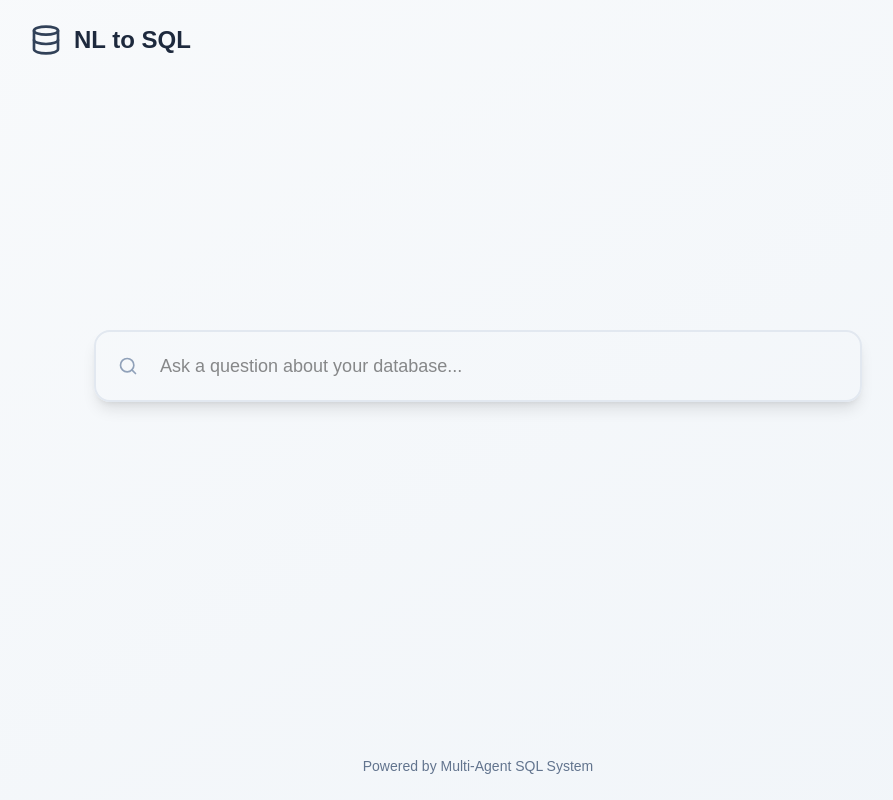
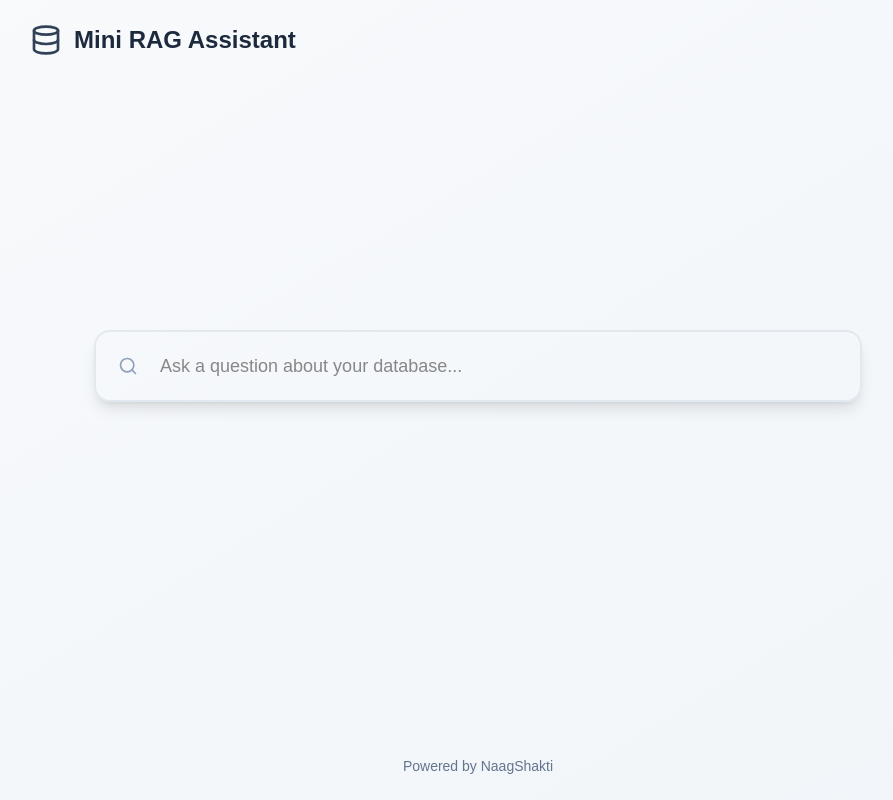
Before and after one commit to Yogyajain/multi-agent-frontend, a Next.js app in the folder text-to-sql/: page / in a window 1280 px wide. Shown: the whole page, without its empty margins (162-1055 px from the left). Built offline with nearby package versions, Linux system fonts and the light colour scheme.

Commit message:
Update SQLQueryInterface.js

```diff
--- a/text-to-sql/src/app/components/SQLQueryInterface.js
+++ b/text-to-sql/src/app/components/SQLQueryInterface.js
@@ -21,9 +21,10 @@ export default function SQLQueryInterface() {
      const controller = new AbortController();
      const timeoutId = setTimeout(() => controller.abort(), 600000); // 2 minutes
 
-
+    const BACKEND_URL = 'https://assistant-2met.onrender.com/';
+    const LOCAL_URL = 'http://localhost:8000';
     try {
-      const response = await fetch(`https://multi-agent-system-rqvh.onrender.com/api/generate?query=${encodeURIComponent(query)}`, {
+      const response = await fetch(`${BACKEND_URL}/api/generate?query=${encodeURIComponent(query)}`, {
         method: 'GET',
         headers: {
           'Content-Type': 'application/json',
@@ -77,7 +78,7 @@ export default function SQLQueryInterface() {
       <header className="p-6">
         <div className="max-w-4xl mx-auto flex items-center gap-3">
           <Database className="w-8 h-8 text-slate-700" />
-          <h1 className="text-2xl font-semibold text-slate-800">NL to SQL</h1>
+          <h1 className="text-2xl font-semibold text-slate-800">Mini RAG Assistant</h1>
         </div>
       </header>
 
@@ -113,7 +114,7 @@ export default function SQLQueryInterface() {
           {loading && (
             <div className="mt-8 flex items-center justify-center gap-3 text-slate-600">
               <Loader2 className="w-5 h-5 animate-spin" />
-              <span>Generating SQL query...</span>
+              <span>Generating the response</span>
             </div>
           )}
 
@@ -131,7 +132,7 @@ export default function SQLQueryInterface() {
               {/* Generated SQL */}
               <div className="bg-white rounded-xl shadow-md border border-slate-200 overflow-hidden">
                 <div className="px-6 py-3 bg-slate-50 border-b border-slate-200 flex items-center justify-between">
-                  <p className="text-sm font-semibold text-slate-700">Generated SQL Query</p>
+                  <p className="text-sm font-semibold text-slate-700">Generated response</p>
                   <button
                     onClick={handleCopy}
                     className="flex items-center gap-2 px-3 py-1.5 text-sm bg-blue-600 text-white rounded-lg hover:bg-blue-700 transition-colors"
@@ -163,7 +164,7 @@ export default function SQLQueryInterface() {
 
       {/* Footer */}
       <footer className="p-6 text-center text-sm text-slate-500">
-        Powered by Multi-Agent SQL System
+        Powered by NaagShakti
       </footer>
     </div>
   );
```
